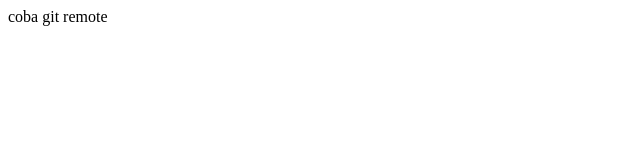
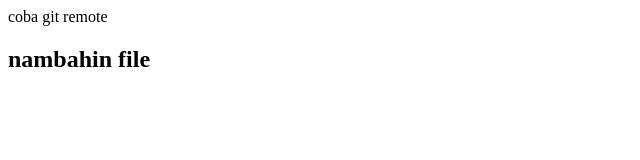
Before and after one commit to Ajipisang/git-test, a plain HTML site: page index.html in a window 1280 px wide. Shown: the whole page, without its empty margins (0-640 px from the left). Drawn offline with Linux system fonts and the light colour scheme.

Commit message:
nambahin h2 di index

```diff
--- a/index.html
+++ b/index.html
@@ -7,5 +7,6 @@
 </head>
 <body>
     coba git remote
+    <h2>nambahin file</h2>
 </body>
 </html>
```
